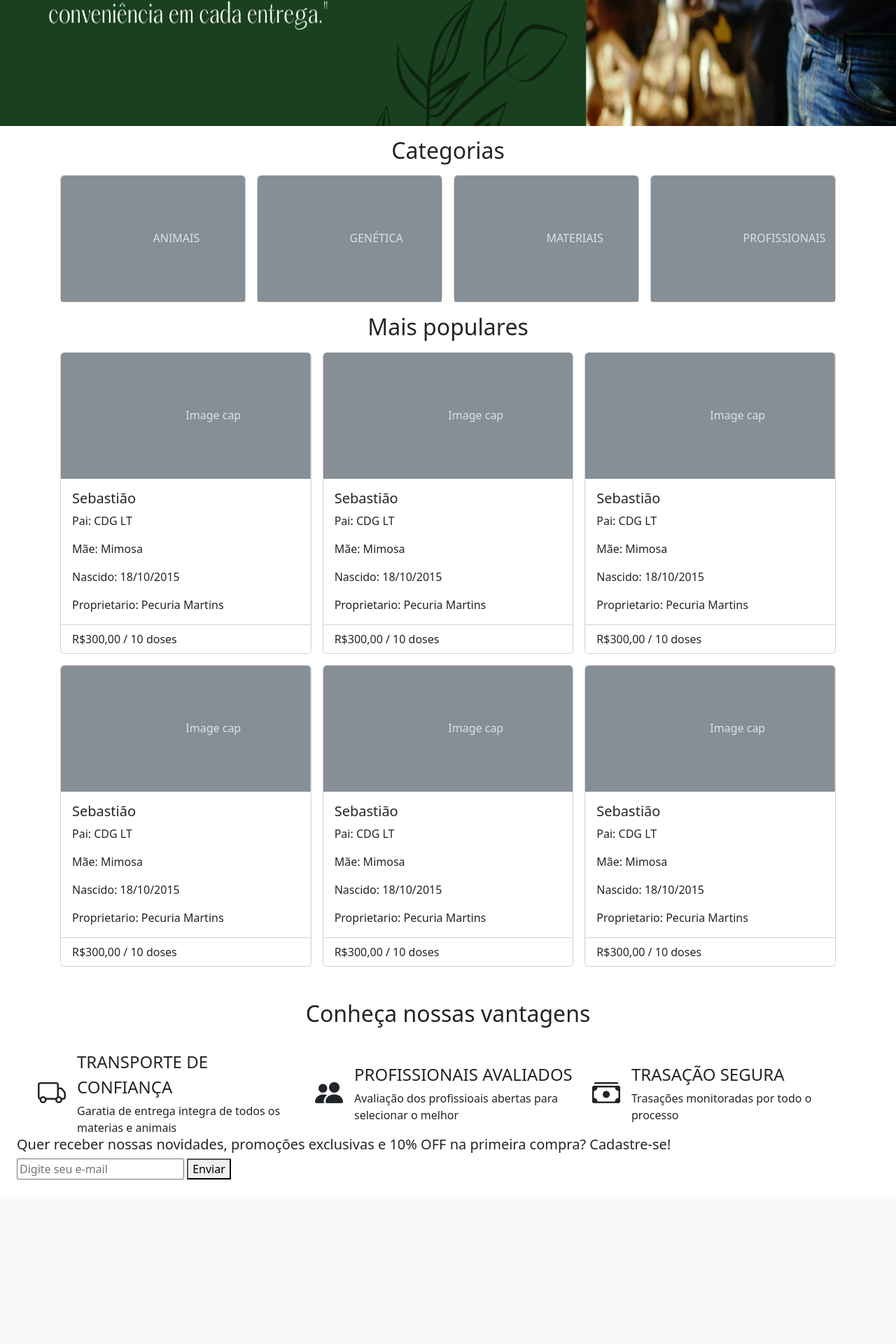
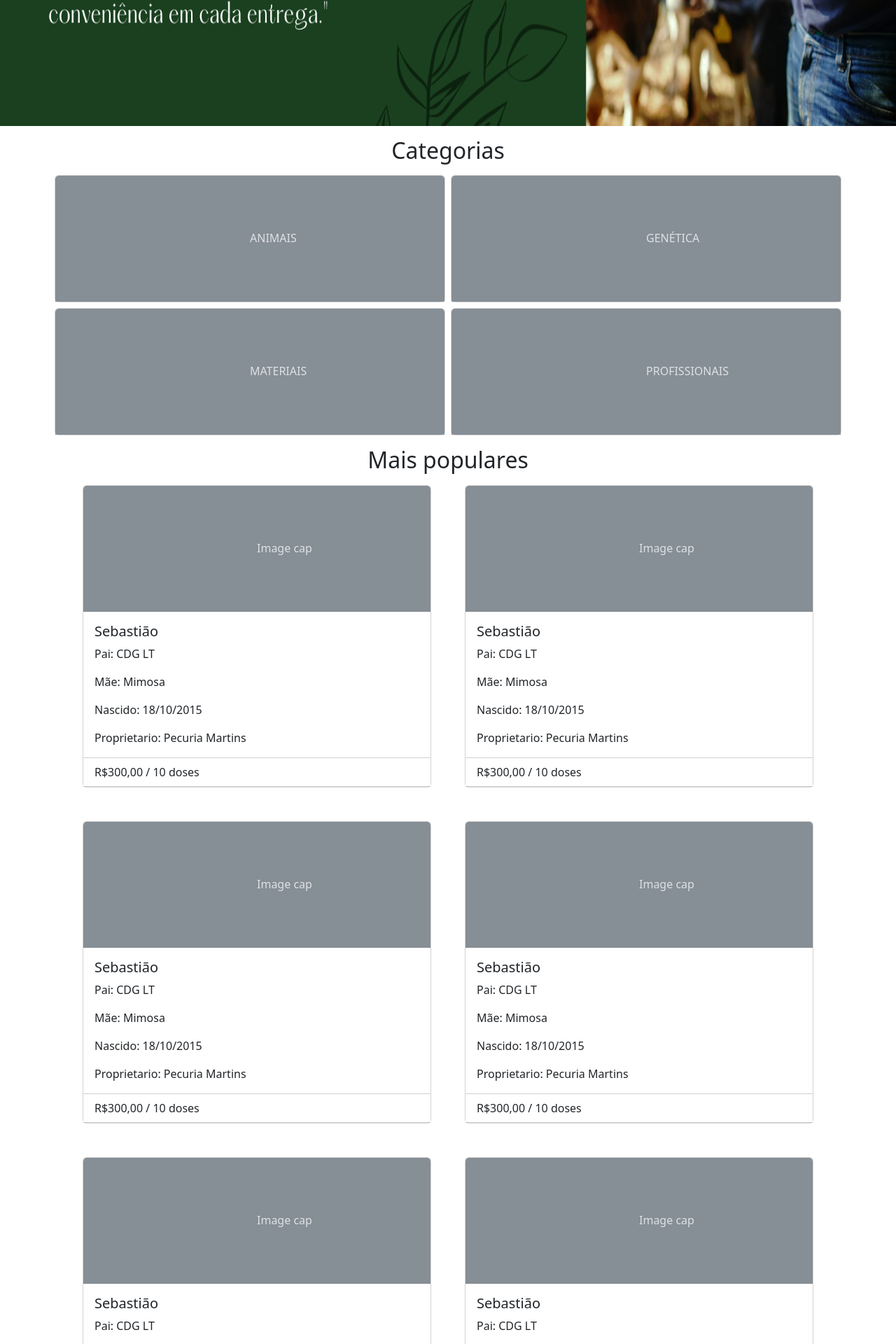
Before and after one commit to wellytonDSP/OxHorse_php, a PHP site: page / in a window 1280 px wide. Shown: the part 556-2476 px from the top of the page at 70% size. Before the commit the page ends 2241 px from the top, so only its background shows below. Run offline with PHP 8.4, Linux system fonts and the light colour scheme.

Commit message:
atualiza

```diff
--- a/css/style.css
+++ b/css/style.css
@@ -11,15 +11,18 @@
     width: 380px;
 }
 
-/* PAGINA DE LOGIN */
+.section-vantagens{
+    background-color: #dee2e6;
+    padding-bottom: 50px;
+    padding-top:50px;
 
+}
+/* PAGINA DE ENTRADA E REGISTRO */
 
-
-
-/*  */
-
-
-
+.div-entrada{
+    border: 1px solid #dee2e6;
+    border-radius: 10px;
+}
 
 
 /* RESPONSIVIDADE */
--- a/public/index.php
+++ b/public/index.php
@@ -25,8 +25,8 @@ require_once("../templates/header.php");
     </div>
 
     <h2 class="title mt-3 mb-3" style="text-align: center;">Categorias</h3>
-        <div class="container row mx-auto g-3">
-            <div class="col-5 col-md-3 col-xxl-3">
+        <div class="container row mx-auto g-2">
+            <div class="col-6 col-md-6 col-xxl-3">
                 <div class="card">
                     <svg class="bd-placeholder-img card-img-top" width="100%" height="180"
                         xmlns="http://www.w3.org/2000/svg" role="img" aria-label="Placeholder: Image cap"
@@ -35,9 +35,10 @@ require_once("../templates/header.php");
                         <rect width="100%" height="100%" fill="#868e96"></rect><text x="50%" y="50%" fill="#dee2e6"
                             dy=".3em">ANIMAIS</text>
                     </svg>
+                    <a href="#" class="stretched-link"></a>
                 </div>
             </div>
-            <div class="col-5 col-md-3 col-xxl-3">
+            <div class="col-6 col-md-6 col-xxl-3">
                 <div class="card">
                     <svg class="bd-placeholder-img card-img-top" width="100%" height="180"
                         xmlns="http://www.w3.org/2000/svg" role="img" aria-label="Placeholder: Image cap"
@@ -46,9 +47,10 @@ require_once("../templates/header.php");
                         <rect width="100%" height="100%" fill="#868e96"></rect><text x="50%" y="50%" fill="#dee2e6"
                             dy=".3em">GENÉTICA</text>
                     </svg>
+                    <a href="#" class="stretched-link"></a>
                 </div>
             </div>
-            <div class="col-5 col-md-3 col-xxl-3">
+            <div class="col-6 col-md-6 col-xxl-3">
                 <div class="card">
                     <svg class="bd-placeholder-img card-img-top" width="100%" height="180"
                         xmlns="http://www.w3.org/2000/svg" role="img" aria-label="Placeholder: Image cap"
@@ -57,9 +59,10 @@ require_once("../templates/header.php");
                         <rect width="100%" height="100%" fill="#868e96"></rect><text x="50%" y="50%" fill="#dee2e6"
                             dy=".3em">MATERIAIS</text>
                     </svg>
+                    <a href="#" class="stretched-link"></a>
                 </div>
             </div>
-            <div class="col-5 col-md-3 col-xxl-3">
+            <div class="col-6 col-md-6 col-xxl-3">
                 <div class="card">
                     <svg class="bd-placeholder-img card-img-top" width="100%" height="180"
                         xmlns="http://www.w3.org/2000/svg" role="img" aria-label="Placeholder: Image cap"
@@ -68,13 +71,14 @@ require_once("../templates/header.php");
                         <rect width="100%" height="100%" fill="#868e96"></rect><text x="50%" y="50%" fill="#dee2e6"
                             dy=".3em">PROFISSIONAIS</text>
                     </svg>
+                    <a href="#" class="stretched-link"></a>
                 </div>
             </div>
         </div>
 
         <h2 class="title mb-3 mt-3" style="text-align: center;">Mais populares</h2>
-        <div class="container row mx-auto g-3">
-            <div class="col-6 col-md-4 col-xxl-4">
+        <div class="container row mx-auto g-5">
+            <div class="col-12 col-md-6 col-sm-12 col-xxl-3">
                 <div class="card">
                     <svg class="bd-placeholder-img card-img-top" width="100%" height="180"
                         xmlns="http://www.w3.org/2000/svg" role="img" aria-label="Placeholder: Image cap"
@@ -93,9 +97,11 @@ require_once("../templates/header.php");
                     <ul class="list-group list-group-flush">
                         <li class="list-group-item">R$300,00 / 10 doses</li>
                     </ul>
+                    <a href="#" class="stretched-link"></a>
+
                 </div>
             </div>
-            <div class="col-6 col-md-4 col-xxl-4">
+            <div class="col-12 col-md-6 col-sm-12 col-xxl-3">
                 <div class="card ">
                     <svg class="bd-placeholder-img card-img-top" width="100%" height="180"
                         xmlns="http://www.w3.org/2000/svg" role="img" aria-label="Placeholder: Image cap"
@@ -114,9 +120,10 @@ require_once("../templates/header.php");
                     <ul class="list-group list-group-flush">
                         <li class="list-group-item">R$300,00 / 10 doses</li>
                     </ul>
+                    <a href="#" class="stretched-link"></a>
                 </div>
             </div>
-            <div class="col-6 col-md-4 col-xxl-4">
+            <div class="col-12 col-md-6 col-sm-12 col-xxl-3">
                 <div class="card ">
                     <svg class="bd-placeholder-img card-img-top" width="100%" height="180"
                         xmlns="http://www.w3.org/2000/svg" role="img" aria-label="Placeholder: Image cap"
@@ -135,9 +142,10 @@ require_once("../templates/header.php");
                     <ul class="list-group list-group-flush">
                         <li class="list-group-item">R$300,00 / 10 doses</li>
                     </ul>
+                    <a href="#" class="stretched-link"></a>
                 </div>
             </div>
-            <div class="col-6 col-md-4 col-xxl-4">
+            <div class="col-12 col-md-6 col-sm-12 col-xxl-3">
                 <div class="card ">
                     <svg class="bd-placeholder-img card-img-top" width="100%" height="180"
                         xmlns="http://www.w3.org/2000/svg" role="img" aria-label="Placeholder: Image cap"
@@ -156,9 +164,10 @@ require_once("../templates/header.php");
                     <ul class="list-group list-group-flush">
                         <li class="list-group-item">R$300,00 / 10 doses</li>
                     </ul>
+                    <a href="#" class="stretched-link"></a>
                 </div>
             </div>
-            <div class="col-6 col-md-4 col-xxl-4">
+            <div class="col-12 col-md-6 col-sm-12 col-xxl-3">
                 <div class="card ">
                     <svg class="bd-placeholder-img card-img-top" width="100%" height="180"
                         xmlns="http://www.w3.org/2000/svg" role="img" aria-label="Placeholder: Image cap"
@@ -177,9 +186,10 @@ require_once("../templates/header.php");
                     <ul class="list-group list-group-flush">
                         <li class="list-group-item">R$300,00 / 10 doses</li>
                     </ul>
+                    <a href="#" class="stretched-link"></a>
                 </div>
             </div>
-            <div class="col-6 col-md-4 col-xxl-4">
+            <div class="col-12 col-md-6 col-sm-12 col-xxl-3">
                 <div class="card ">
                     <svg class="bd-placeholder-img card-img-top" width="100%" height="180"
                         xmlns="http://www.w3.org/2000/svg" role="img" aria-label="Placeholder: Image cap"
@@ -198,11 +208,57 @@ require_once("../templates/header.php");
                     <ul class="list-group list-group-flush">
                         <li class="list-group-item">R$300,00 / 10 doses</li>
                     </ul>
+                    <a href="#" class="stretched-link"></a>
+                </div>
+            </div>
+            <div class="col-12 col-md-6 col-sm-12 col-xxl-3">
+                <div class="card ">
+                    <svg class="bd-placeholder-img card-img-top" width="100%" height="180"
+                        xmlns="http://www.w3.org/2000/svg" role="img" aria-label="Placeholder: Image cap"
+                        preserveAspectRatio="xMidYMid slice" focusable="false">
+                        <title>Placeholder</title>
+                        <rect width="100%" height="100%" fill="#868e96"></rect><text x="50%" y="50%" fill="#dee2e6"
+                            dy=".3em">Image cap</text>
+                    </svg>
+                    <div class="card-body">
+                        <h5 class="card-title">Sebastião</h5>
+                        <p class="card-text">Pai: CDG LT</p>
+                        <p class="card-text">Mãe: Mimosa</p>
+                        <p class="card-text">Nascido: 18/10/2015</p>
+                        <p class="card-text" style="opacity:10px;">Proprietario: Pecuria Martins</p>
+                    </div>
+                    <ul class="list-group list-group-flush">
+                        <li class="list-group-item">R$300,00 / 10 doses</li>
+                    </ul>
+                    <a href="#" class="stretched-link"></a>
+                </div>
+            </div>
+            <div class="col-12 col-md-6 col-sm-12 col-xxl-3">
+                <div class="card ">
+                    <svg class="bd-placeholder-img card-img-top" width="100%" height="180"
+                        xmlns="http://www.w3.org/2000/svg" role="img" aria-label="Placeholder: Image cap"
+                        preserveAspectRatio="xMidYMid slice" focusable="false">
+                        <title>Placeholder</title>
+                        <rect width="100%" height="100%" fill="#868e96"></rect><text x="50%" y="50%" fill="#dee2e6"
+                            dy=".3em">Image cap</text>
+                    </svg>
+                    <div class="card-body">
+                        <h5 class="card-title">Sebastião</h5>
+                        <p class="card-text">Pai: CDG LT</p>
+                        <p class="card-text">Mãe: Mimosa</p>
+                        <p class="card-text">Nascido: 18/10/2015</p>
+                        <p class="card-text" style="opacity:10px;">Proprietario: Pecuria Martins</p>
+                    </div>
+                    <ul class="list-group list-group-flush">
+                        <li class="list-group-item">R$300,00 / 10 doses</li>
+                    </ul>
+                    <a href="#" class="stretched-link"></a>
                 </div>
             </div>
         </div>
 
-        <section class="p-4">
+        <section class="mt-5 pt-4 pb-4">
+            <div class="section-vantagens">
                 <h2 class="text-center p-4">
                     Conheça nossas vantagens
                 </h2>
@@ -229,15 +285,16 @@ require_once("../templates/header.php");
                         </div>
                     </div>
                 </div>
+            </div>
 
-            <form>
+            <!-- <form>
                 <h5>Quer receber nossas novidades, promoções exclusivas e 10% OFF na primeira compra? Cadastre-se!</h5>
                 <div>
                     <input type="email" placeholder="Digite seu e-mail" aria-label="Digite seu e-mail"
                         aria-describedby="button-addon2" />
                     <button type="button" id="button-addon2">Enviar</button>
                 </div>
-            </form>
+            </form> -->
         </section>
 </main>
 <?php
--- a/templates/header.php
+++ b/templates/header.php
@@ -19,7 +19,7 @@ include_once("../config/process.php");
     <link rel="stylesheet" href="https://cdn.jsdelivr.net/npm/bootstrap-icons@1.11.3/font/bootstrap-icons.min.css">
     <!-- Incluindo CSS -->
     <link rel="stylesheet" href="../css/style.css">
-
+    <link rel="shortcut icon" href="../img/Ico/logo2.ico" type="image/x-icon">
     <title>OxHorse</title>
 </head>
 
@@ -40,7 +40,7 @@ include_once("../config/process.php");
                             <a class="nav-link" href="../public/index.php">Inicio</a>
                         </li>
                         <li class="nav-item">
-                            <a class="nav-link" href="#">Sobre</a>
+                            <a class="nav-link " href="#">Sobre</a>
                         </li>
                         <li class="nav-item">
                             <a class="nav-link" href="#">Categorias</a>
@@ -56,7 +56,7 @@ include_once("../config/process.php");
                                     style="margin-right: 5px;"></i>Carrinho</a>
                         </li>
                         <li class="nav-item">
-                            <a class="nav-link" href="../public/login.php"><i class="bi bi-person-fill"
+                            <a class="nav-link btn btn-success" href="../public/login.php"><i class="bi bi-person-fill"
                                     style="margin-right: 5px;"></i>Entrar</a>
                         </li>
                     </ul>
```
Also changed, not shown: public/Register.php (+20 -16 lines), public/login.php (+11 -7 lines), img/Ico/logo2.ico (added). Lines whose indentation alone changed are shown as unchanged.
